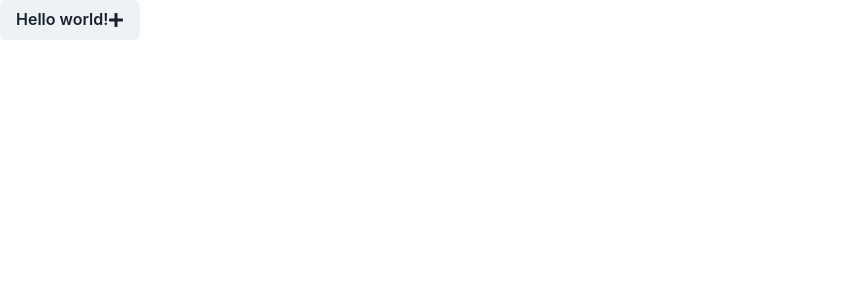
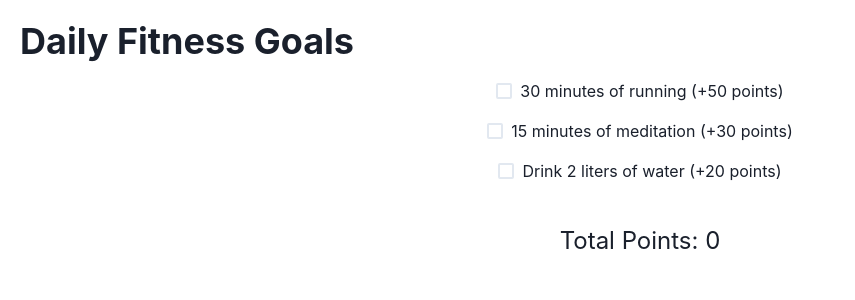
Before and after one commit to GPT-Engineer-App/fit-tracker-goals, a React (Vite) app: page / in a window 1280 px wide. Shown: the top 300 px of the page, without its empty margins (0-855 px from the left). Built offline with nearby package versions, Linux system fonts and the light colour scheme.

Commit message:
Implemented a one-page fitness tracking web app with daily goals and points tracking.

```diff
--- a/src/pages/Index.jsx
+++ b/src/pages/Index.jsx
@@ -1,15 +1,44 @@
-// Complete the Index page component here
-// Use chakra-ui
-import { Button } from "@chakra-ui/react"; // example
-import { FaPlus } from "react-icons/fa"; // example - use react-icons/fa for icons
+import { useState } from 'react';
+import { Box, Checkbox, Flex, Heading, Text, VStack } from '@chakra-ui/react';
 
 const Index = () => {
-  // TODO: Create the website here!
+  const [goals, setGoals] = useState([
+    { id: 1, text: '30 minutes of running', points: 50, completed: false },
+    { id: 2, text: '15 minutes of meditation', points: 30, completed: false },
+    { id: 3, text: 'Drink 2 liters of water', points: 20, completed: false }
+  ]);
+  const [totalPoints, setTotalPoints] = useState(0);
+
+  const handleCheckboxChange = (id) => {
+    const updatedGoals = goals.map(goal => {
+      if (goal.id === id) {
+        if (!goal.completed) {
+          setTotalPoints(totalPoints + goal.points);
+        } else {
+          setTotalPoints(totalPoints - goal.points);
+        }
+        return { ...goal, completed: !goal.completed };
+      }
+      return goal;
+    });
+    setGoals(updatedGoals);
+  };
+
   return (
-    <Button>
-      Hello world! <FaPlus />
-    </Button>
-  ); // example
+    <Box p={5}>
+      <Heading mb={4}>Daily Fitness Goals</Heading>
+      <VStack spacing={4}>
+        {goals.map(goal => (
+          <Checkbox key={goal.id} isChecked={goal.completed} onChange={() => handleCheckboxChange(goal.id)}>
+            {goal.text} (+{goal.points} points)
+          </Checkbox>
+        ))}
+      </VStack>
+      <Flex mt={10} justifyContent="center">
+        <Text fontSize="2xl">Total Points: {totalPoints}</Text>
+      </Flex>
+    </Box>
+  );
 };
 
 export default Index;
```
